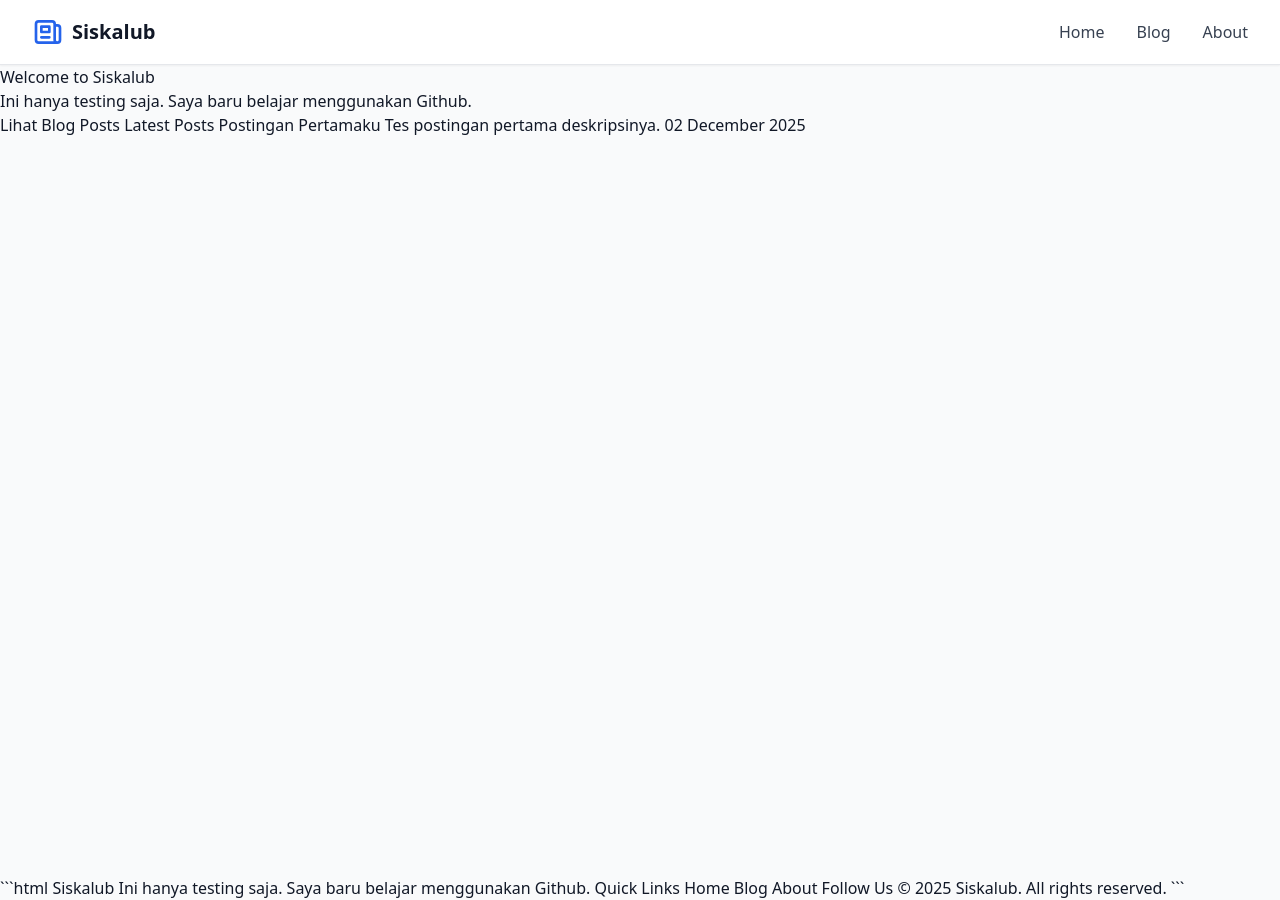
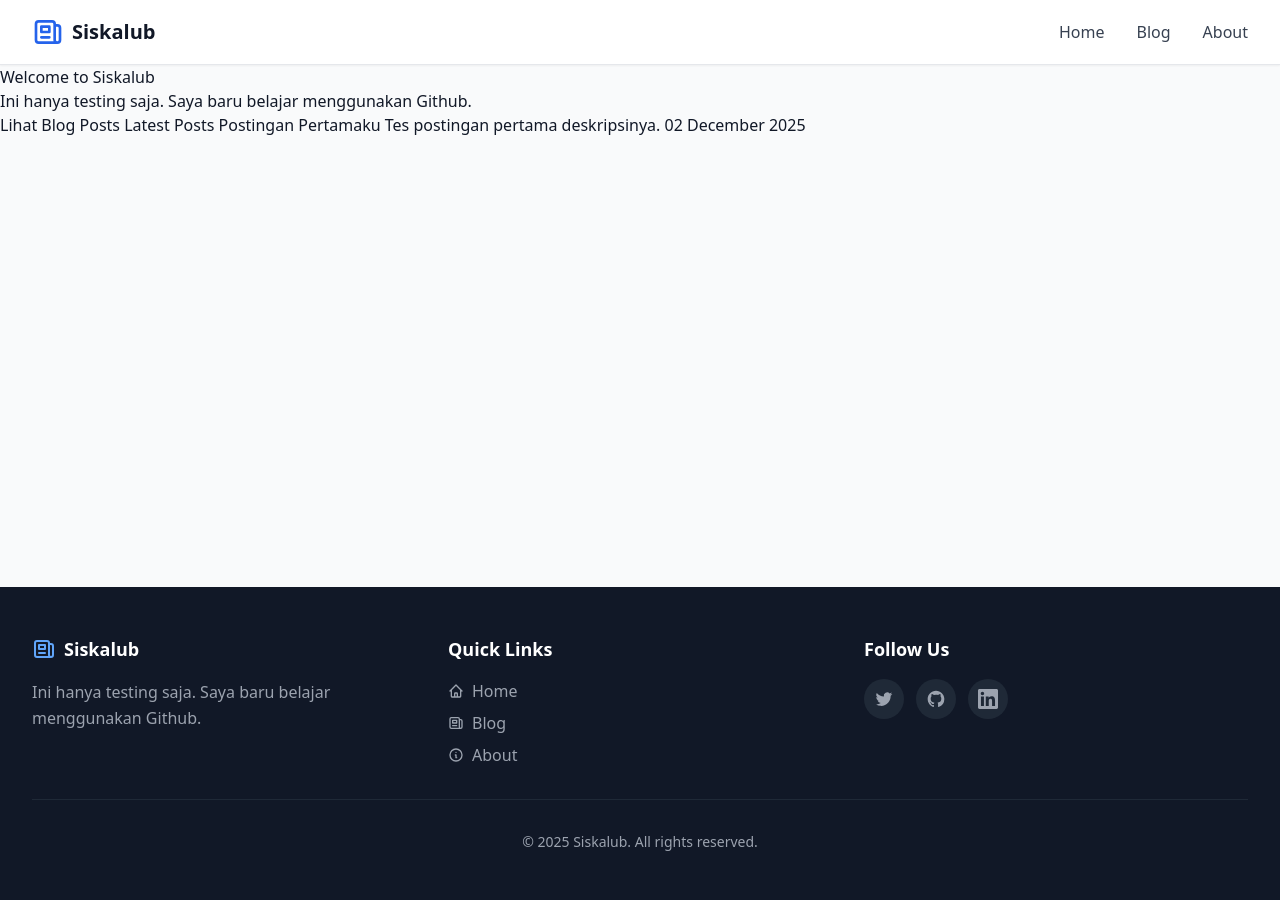
Before and after one commit to lubisrezanoprial/siskalub, a Jekyll site: the page built from index.html, in a window 1280 px wide. Built offline with Jekyll 4.4.1, drawn with Linux system fonts in a browser that asks for light colours; nearby versions of some CDN libraries.

Commit message:
Update footer.html

````diff
--- a/_includes/footer.html
+++ b/_includes/footer.html
@@ -1,32 +1,80 @@
-```html
+<footer class="bg-gray-900 text-gray-300 mt-auto">
+    <div class="max-w-7xl mx-auto px-4 sm:px-6 lg:px-8 py-12">
+        <div class="grid grid-cols-1 md:grid-cols-3 gap-8">
 
+            <!-- About Section -->
+            <div>
+                <h3 class="text-white font-bold text-lg mb-4 flex items-center gap-2">
+                    <svg class="w-6 h-6 text-blue-400" fill="none" stroke="currentColor" viewBox="0 0 24 24">
+                        <path stroke-linecap="round" stroke-linejoin="round" stroke-width="2" d="M19 20H5a2 2 0 01-2-2V6a2 2 0 012-2h10a2 2 0 012 2v1m2 13a2 2 0 01-2-2V7m2 13a2 2 0 002-2V9a2 2 0 00-2-2h-2m-4-3H9M7 16h6M7 8h6v4H7V8z"/>
+                    </svg>
+                    {{ site.title }}
+                </h3>
+                <p class="text-gray-400 leading-relaxed">
+                    {{ site.description | default: "A blog about technology, coding, and creativity." }}
+                </p>
+            </div>
 
+            <!-- Quick Links -->
+            <div>
+                <h3 class="text-white font-bold text-lg mb-4">Quick Links</h3>
+                <ul class="space-y-2">
+                    <li>
+                        <a href="{{ site.baseurl }}/" class="text-gray-400 hover:text-blue-400 transition flex items-center gap-2">
+                            <svg class="w-4 h-4" fill="none" stroke="currentColor" viewBox="0 0 24 24">
+                                <path stroke-linecap="round" stroke-linejoin="round" stroke-width="2" d="M3 12l2-2m0 0l7-7 7 7M5 10v10a1 1 0 001 1h3m10-11l2 2m-2-2v10a1 1 0 01-1 1h-3m-6 0a1 1 0 001-1v-4a1 1 0 011-1h2a1 1 0 011 1v4a1 1 0 001 1m-6 0h6"/>
+                            </svg>
+                            Home
+                        </a>
+                    </li>
+                    <li>
+                        <a href="{{ site.baseurl }}/blog/" class="text-gray-400 hover:text-blue-400 transition flex items-center gap-2">
+                            <svg class="w-4 h-4" fill="none" stroke="currentColor" viewBox="0 0 24 24">
+                                <path stroke-linecap="round" stroke-linejoin="round" stroke-width="2" d="M19 20H5a2 2 0 01-2-2V6a2 2 0 012-2h10a2 2 0 012 2v1m2 13a2 2 0 01-2-2V7m2 13a2 2 0 002-2V9a2 2 0 00-2-2h-2m-4-3H9M7 16h6M7 8h6v4H7V8z"/>
+                            </svg>
+                            Blog
+                        </a>
+                    </li>
+                    <li>
+                        <a href="{{ site.baseurl }}/about/" class="text-gray-400 hover:text-blue-400 transition flex items-center gap-2">
+                            <svg class="w-4 h-4" fill="none" stroke="currentColor" viewBox="0 0 24 24">
+                                <path stroke-linecap="round" stroke-linejoin="round" stroke-width="2" d="M13 16h-1v-4h-1m1-4h.01M21 12a9 9 0 11-18 0 9 9 0 0118 0z"/>
+                            </svg>
+                            About
+                        </a>
+                    </li>
+                </ul>
+            </div>
 
+            <!-- Social Links -->
+            <div>
+                <h3 class="text-white font-bold text-lg mb-4">Follow Us</h3>
+                <div class="flex gap-3">
+                    <a href="#" class="w-10 h-10 bg-gray-800 hover:bg-blue-600 rounded-full flex items-center justify-center transition group" aria-label="Twitter">
+                        <svg class="w-5 h-5 text-gray-400 group-hover:text-white" fill="currentColor" viewBox="0 0 24 24">
+                            <path d="M8.29 20.251c7.547 0 11.675-6.253 11.675-11.675 0-.178 0-.355-.012-.53A8.348 8.348 0 0022 5.92a8.19 8.19 0 01-2.357.646 4.118 4.118 0 001.804-2.27 8.224 8.224 0 01-2.605.996 4.107 4.107 0 00-6.993 3.743 11.65 11.65 0 01-8.457-4.287 4.106 4.106 0 001.27 5.477A4.072 4.072 0 012.8 9.713v.052a4.105 4.105 0 003.292 4.022 4.095 4.095 0 01-1.853.07 4.108 4.108 0 003.834 2.85A8.233 8.233 0 012 18.407a11.616 11.616 0 006.29 1.84"/>
+                        </svg>
+                    </a>
+                    <a href="#" class="w-10 h-10 bg-gray-800 hover:bg-blue-600 rounded-full flex items-center justify-center transition group" aria-label="GitHub">
+                        <svg class="w-5 h-5 text-gray-400 group-hover:text-white" fill="currentColor" viewBox="0 0 24 24">
+                            <path fill-rule="evenodd" d="M12 2C6.477 2 2 6.484 2 12.017c0 4.425 2.865 8.18 6.839 9.504.5.092.682-.217.682-.483 0-.237-.008-.868-.013-1.703-2.782.605-3.369-1.343-3.369-1.343-.454-1.158-1.11-1.466-1.11-1.466-.908-.62.069-.608.069-.608 1.003.07 1.531 1.032 1.531 1.032.892 1.53 2.341 1.088 2.91.832.092-.647.35-1.088.636-1.338-2.22-.253-4.555-1.113-4.555-4.951 0-1.093.39-1.988 1.029-2.688-.103-.253-.446-1.272.098-2.65 0 0 .84-.27 2.75 1.026A9.564 9.564 0 0112 6.844c.85.004 1.705.115 2.504.337 1.909-1.296 2.747-1.027 2.747-1.027.546 1.379.202 2.398.1 2.651.64.7 1.028 1.595 1.028 2.688 0 3.848-2.339 4.695-4.566 4.943.359.309.678.92.678 1.855 0 1.338-.012 2.419-.012 2.747 0 .268.18.58.688.482A10.019 10.019 0 0022 12.017C22 6.484 17.522 2 12 2z" clip-rule="evenodd"/>
+                        </svg>
+                    </a>
+                    <a href="#" class="w-10 h-10 bg-gray-800 hover:bg-blue-600 rounded-full flex items-center justify-center transition group" aria-label="LinkedIn">
+                        <svg class="w-5 h-5 text-gray-400 group-hover:text-white" fill="currentColor" viewBox="0 0 24 24">
+                            <path d="M20.447 20.452h-3.554v-5.569c0-1.328-.027-3.037-1.852-3.037-1.853 0-2.136 1.445-2.136 2.939v5.667H9.351V9h3.414v1.561h.046c.477-.9 1.637-1.85 3.37-1.85 3.601 0 4.267 2.37 4.267 5.455v6.286zM5.337 7.433c-1.144 0-2.063-.926-2.063-2.065 0-1.138.92-2.063 2.063-2.063 1.14 0 2.064.925 2.064 2.063 0 1.139-.925 2.065-2.064 2.065zm1.782 13.019H3.555V9h3.564v11.452zM22.225 0H1.771C.792 0 0 .774 0 1.729v20.542C0 23.227.792 24 1.771 24h20.451C23.2 24 24 23.227 24 22.271V1.729C24 .774 23.2 0 22.222 0h.003z"/>
+                        </svg>
+                    </a>
+                </div>
+            </div>
 
-                {{ site.title }}
-                {{ site.description }}
+        </div>
 
-
-
-                Quick Links
-
-                    Home
-                    Blog
-                    About
-
-
-
-
-                Follow Us
-
-
-
-
-
-
-
-            &copy; {{ 'now' | date: "%Y" }} {{ site.title }}. All rights reserved.
-
-
-
-```
+        <!-- Copyright -->
+        <div class="border-t border-gray-800 mt-8 pt-8 text-center">
+            <p class="text-gray-400 text-sm">
+                &copy; {{ 'now' | date: "%Y" }} {{ site.title }}. All rights reserved.
+            </p>
+        </div>
+    </div>
+</footer>
````
